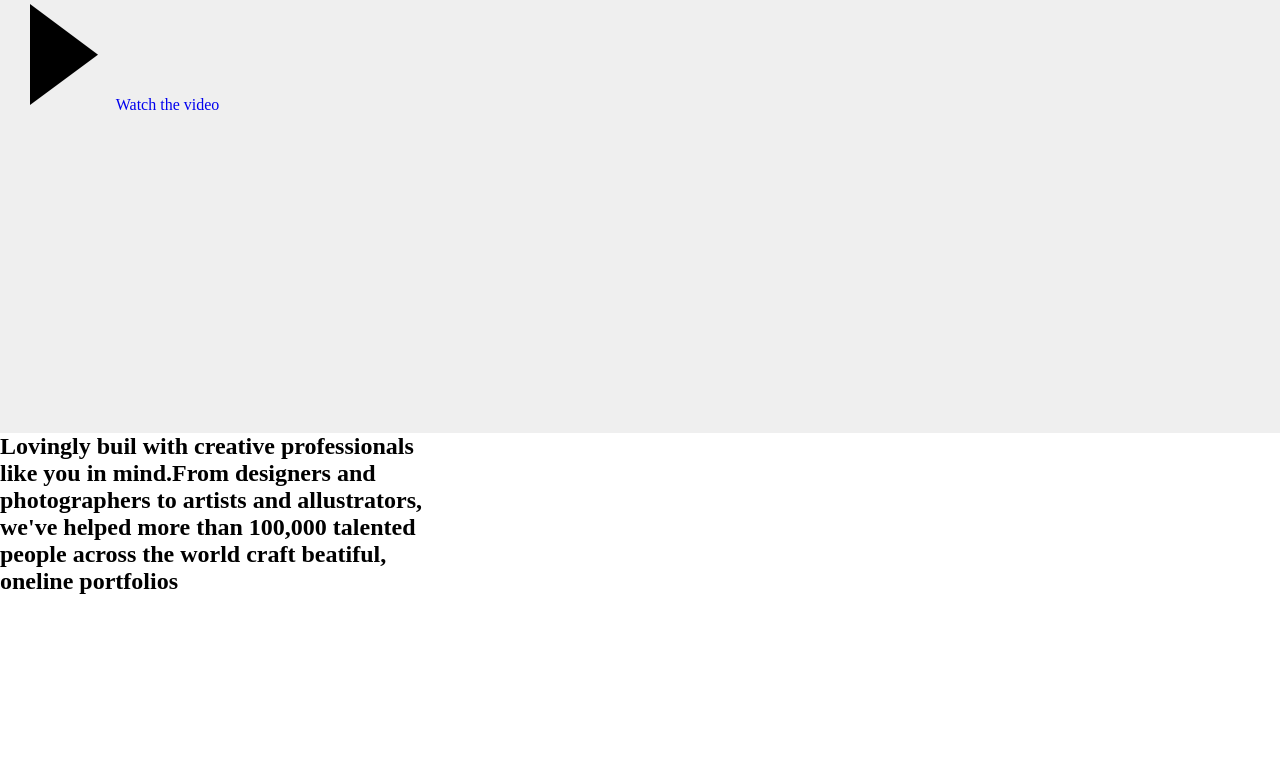
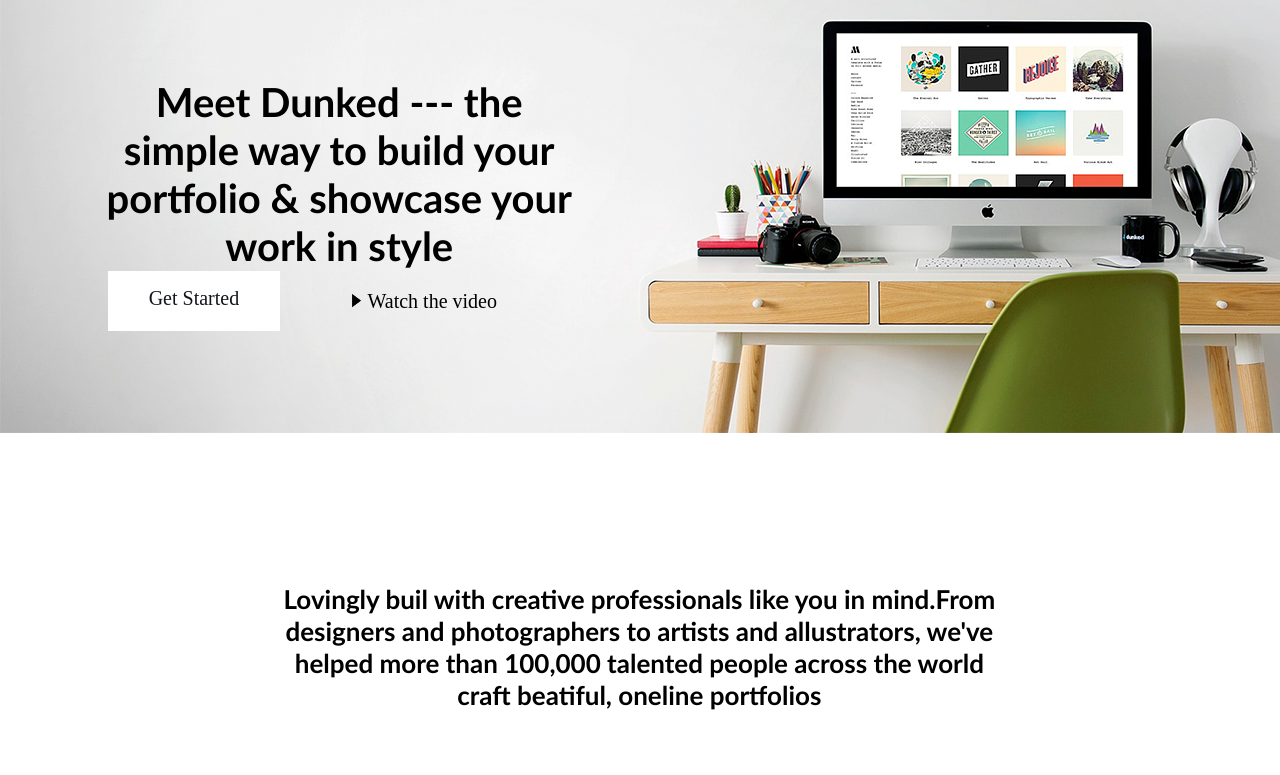
Before and after one commit to Fer-Mig-Agus/pagina-2, a plain HTML site: page index.html in a window 1280 px wide. Shown: the part 87-862 px from the top of the page. Drawn offline with Linux system fonts and the light colour scheme.

Commit message:
puse bien la imagen de fondo de la cabecera

```diff
--- a/css/styles.css
+++ b/css/styles.css
@@ -50,8 +50,12 @@ body{
 
 #container #cabecera{
     grid-area: cabecera;
+    /*
     background-color: #EFEFEF;
+    */
     width: 100%;
+    background: url("../img/FondoPagina.png");
+    position: (200,200);
 }
 
 #container #cabecera #logo{
@@ -131,6 +135,108 @@ body{
 
 }
 
+#container #cabecera #texto-meet {
+    display: block;
+    height: 151px;
+    width: 37%;
+    text-align: center;
+    margin-top: 120px;
+    color: black;
+    font-size: 40px;
+    font-family: "calibri";
+    margin-left: 8%;
+}
+
+#container #cabecera #enlaces-A{
+    height: 60px;
+    width: 13.5%;
+    background: white;
+    margin-left: 8.4%;
+    margin-top: 42px;
+
+}
+
+#container #cabecera #enlaces-A a{
+    display: block;
+    height: 60px;
+    width: 100%;
+    text-decoration: none;
+    font-size: 20px;
+    color: #13161B;
+    text-align: center;
+    padding-top: 16px;
+}
+
+#container #cabecera #enlaces-A:hover{
+    border-radius: 150px;
+    background: black;
+}
+
+#container #cabecera #enlaces-A a:hover{
+
+    font-size: 22px;
+    color: white;
+}
+
+
+#container #cabecera .boton-play {
+    display: block;
+    float: left;
+    margin-left: 25%;
+    margin-top: -60px;
+    text-decoration: none;
+    color: black;
+    font-size: 20px;
+    height: 60px;
+    width: 12%;
+    text-align: center;
+    line-height: 60px;
+    padding-left: 2%;
+}
+
+
+#container #cabecera .boton-play:hover {
+    border-radius: 150px;
+    font-size: 22px;
+    color: white;
+    background: red;
+    padding-right: 2%;
+
+}
+
+
+#container #cabecera a img{
+    width: 15px;
+    height: auto;
+
+}
+
+#container #cabecera .boton-play:hover img{
+    display: none;
+}
+
+#container #contenido{
+    grid-area: contenido;
+    width: 100%;
+}
+
+#container #contenido .texto-centrado h2{
+    display: block;
+    width: 55.9%;
+    height: 140px;
+    text-align: center;
+    font-family: "calibri";
+    font-size: 26px;
+    margin-top: 150px;
+    margin-left: 22%;
+    margin-bottom: 150px;
+}
+
+#container #contenido .primera-imagen{
+    width: 90%;
+    height: 1135px;
+    background-color: #EFEFEF;
+}
 
 
 
--- a/index.html
+++ b/index.html
@@ -59,7 +59,7 @@
 
         </div>
 
-
+        <div id="contenido">
             <div class="texto-centrado">
                 <h2>
                     Lovingly buil with creative professionals like you in mind.From designers and photographers to artists
@@ -69,8 +69,18 @@
                 </h2>
             </div>
 
-        <div class="imagenes">
+            <div class="primera-imagen">
+                <h3>Shine a light on your work with our stylish templates</h3>
+                <p>Our professionally designed templates have been expertly crafted to
+                    complement your creative and focus on your work. Choose from our ever-growing
+                    collection, switch between themes when it suits you, and customize them when
+                    you want to. Simple yet beatiful</p>
+                <img src="./img/Imagen 1.jpg" alt="Libro" title="libro">
             </div>
+        </div>
+
+
+
 
 
     </div>
```
Also changed, not shown: img/FondoPagina.png (added), img/Imagen 1.jpg (added), img/cabecer.png (deleted), img/fondo.jpg (deleted). Lines whose indentation alone changed are shown as unchanged.
